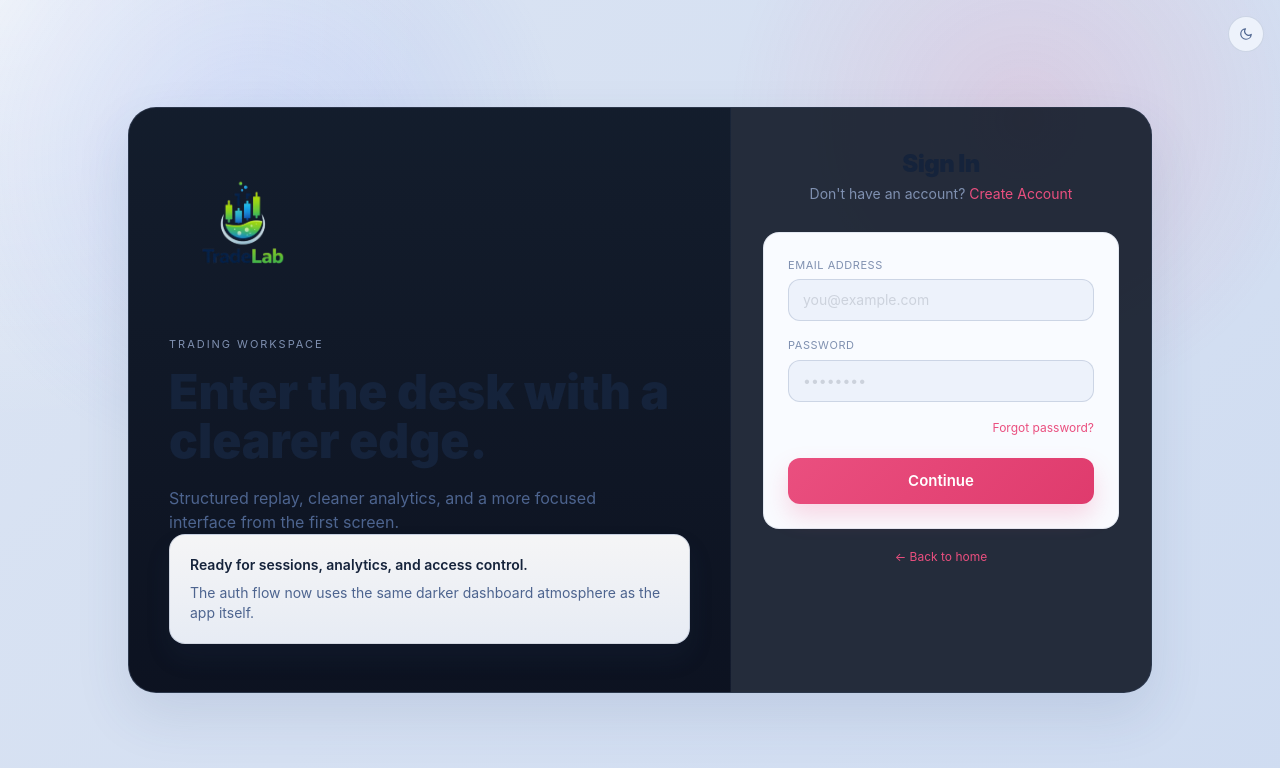
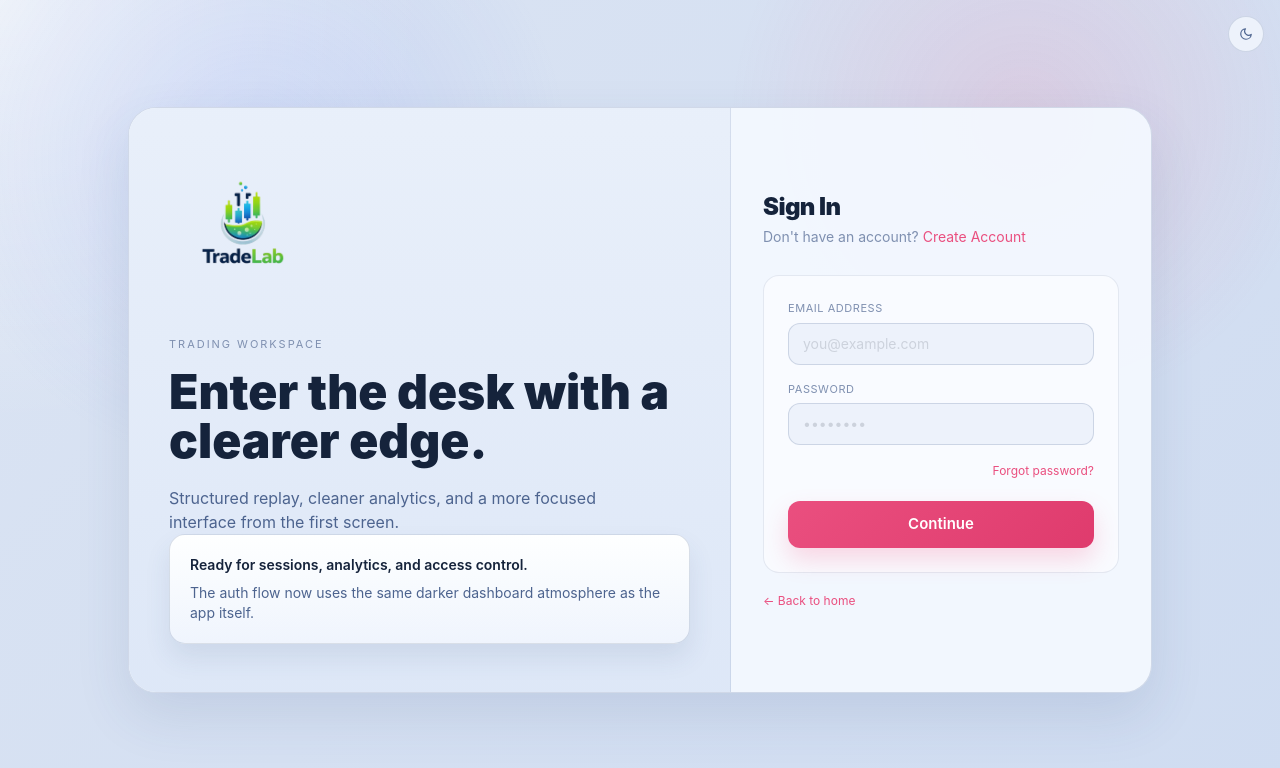
Before and after one commit to janobjeyki/tradereplay, a Next.js app: page /auth/login in a window 1280 px wide. Shown: the top 768 px of the page. Built offline with nearby package versions, Linux system fonts and the light colour scheme.

Commit message:
Fix auth layout theming and align form content

```diff
--- a/app/auth/layout.tsx
+++ b/app/auth/layout.tsx
@@ -6,14 +6,23 @@ import { TradeLabLogo } from '@/components/ui/Brand'
 
 export default function AuthLayout({ children }: { children: React.ReactNode }) {
   const { theme, toggleTheme } = useTheme()
+
+  const shellBackground = theme === 'light'
+    ? 'rgba(245, 249, 255, 0.92)'
+    : 'rgba(17, 25, 39, 0.9)'
+
+  const promoBackground = theme === 'light'
+    ? 'linear-gradient(180deg, rgba(233, 240, 250, 0.98) 0%, rgba(222, 232, 247, 0.98) 100%)'
+    : 'linear-gradient(180deg, rgba(18,28,44,0.96) 0%, rgba(11,17,32,0.96) 100%)'
+
   return (
     <div className="min-h-screen flex items-center justify-center px-4 py-8">
       <div className="fixed inset-0 pointer-events-none" style={{background:'radial-gradient(circle at 20% 20%, rgba(126,151,255,0.18) 0%, transparent 26%), radial-gradient(circle at 80% 15%, rgba(244,87,131,0.14) 0%, transparent 24%)'}}/>
       <div className="fixed top-4 right-4">
         <ThemeToggle theme={theme} onToggle={toggleTheme}/>
       </div>
-      <div className="w-full max-w-5xl relative z-10 grid md:grid-cols-[1fr_420px] overflow-hidden rounded-[28px] border" style={{borderColor:'var(--border-default)', background:'rgba(17,25,39,0.9)', boxShadow:'var(--page-shadow)'}}>
-        <div className="hidden md:flex flex-col justify-between px-10 py-12" style={{borderRight:'1px solid var(--border-subtle)', background:'linear-gradient(180deg, rgba(18,28,44,0.96) 0%, rgba(11,17,32,0.96) 100%)'}}>
+      <div className="w-full max-w-5xl relative z-10 grid md:grid-cols-[1fr_420px] overflow-hidden rounded-[28px] border" style={{borderColor:'var(--border-default)', background:shellBackground, boxShadow:'var(--page-shadow)'}}>
+        <div className="hidden md:flex flex-col justify-between px-10 py-12" style={{borderRight:'1px solid var(--border-subtle)', background:promoBackground}}>
           <div>
             <Link href="/landing" className="inline-flex items-center gap-2.5 mb-8 group">
               <TradeLabLogo className="w-[148px]" />
@@ -29,16 +38,18 @@ export default function AuthLayout({ children }: { children: React.ReactNode })
             <p className="text-sm mt-2" style={{color:'var(--text-secondary)'}}>The auth flow now uses the same darker dashboard atmosphere as the app itself.</p>
           </div>
         </div>
-        <div className="px-6 py-8 md:px-8 md:py-10">
+        <div className="px-6 py-8 md:px-8 md:py-10 flex items-center">
           <div className="text-center mb-8 md:hidden">
             <Link href="/landing" className="inline-flex items-center gap-2.5 mb-2 group">
               <TradeLabLogo className="w-[144px]" />
             </Link>
           </div>
-          {children}
-          <p className="text-center mt-5 text-xs" style={{color:'var(--text-muted)'}}>
-            <Link href="/landing" style={{color:'var(--accent)'}}>← Back to home</Link>
-          </p>
+          <div className="w-full">
+            {children}
+            <p className="mt-5 text-xs text-left" style={{color:'var(--text-muted)'}}>
+              <Link href="/landing" style={{color:'var(--accent)'}}>← Back to home</Link>
+            </p>
+          </div>
         </div>
       </div>
     </div>
--- a/app/auth/login/page.tsx
+++ b/app/auth/login/page.tsx
@@ -23,9 +23,9 @@ export default function LoginPage() {
   }
 
   return (
-    <div className="animate-fade-in">
-      <h1 className="font-black text-2xl tracking-tight text-center mb-1" style={{color:'var(--text-primary)'}}>{t('login')}</h1>
-      <p className="text-center text-sm mb-7" style={{color:'var(--text-muted)'}}>
+    <div className="animate-fade-in w-full max-w-md mx-auto">
+      <h1 className="font-black text-2xl tracking-tight text-left mb-1" style={{color:'var(--text-primary)'}}>{t('login')}</h1>
+      <p className="text-left text-sm mb-7" style={{color:'var(--text-muted)'}}>
         {t('noAccount')}{' '}
         <Link href="/auth/register" style={{color:'var(--accent)'}}>{t('register')}</Link>
       </p>
--- a/app/auth/register/page.tsx
+++ b/app/auth/register/page.tsx
@@ -30,9 +30,9 @@ export default function RegisterPage() {
   }
 
   return (
-    <div className="animate-fade-in">
-      <h1 className="font-black text-2xl tracking-tight text-center mb-1" style={{color:'var(--text-primary)'}}>{t('register')}</h1>
-      <p className="text-center text-sm mb-7" style={{color:'var(--text-muted)'}}>
+    <div className="animate-fade-in w-full max-w-md mx-auto">
+      <h1 className="font-black text-2xl tracking-tight text-left mb-1" style={{color:'var(--text-primary)'}}>{t('register')}</h1>
+      <p className="text-left text-sm mb-7" style={{color:'var(--text-muted)'}}>
         {t('alreadyHaveAccount')}{' '}
         <Link href="/auth/login" style={{color:'var(--accent)'}}>{t('login')}</Link>
       </p>
```
